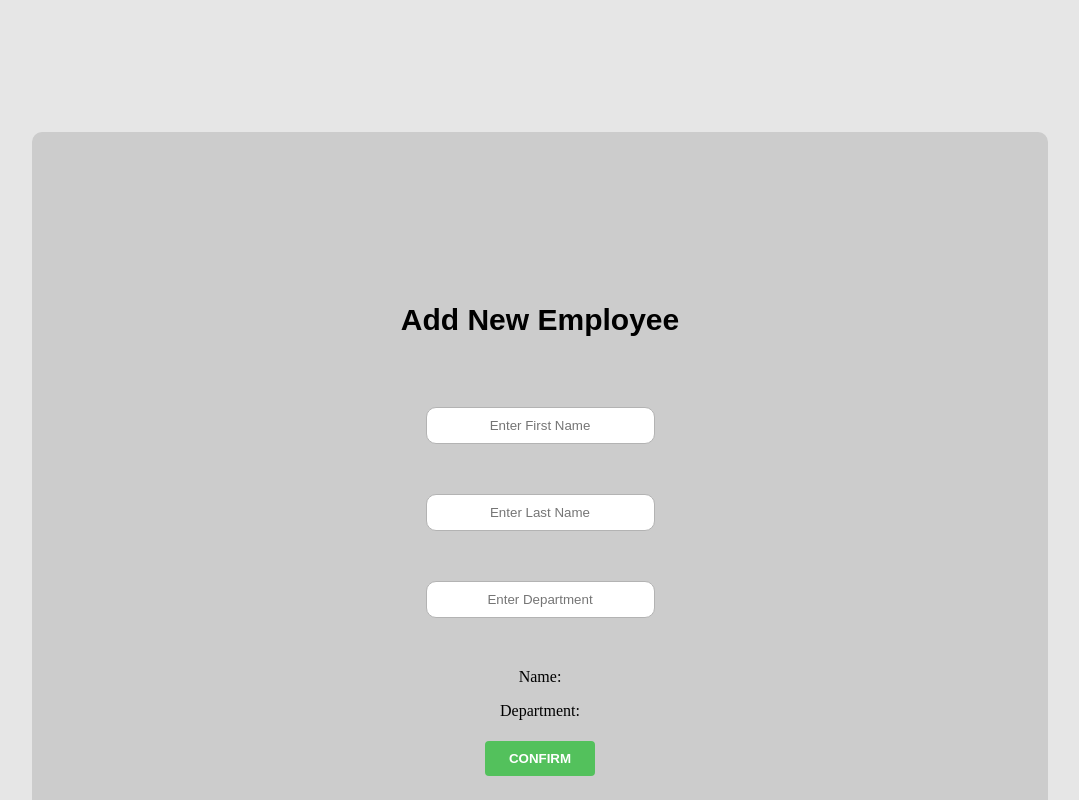
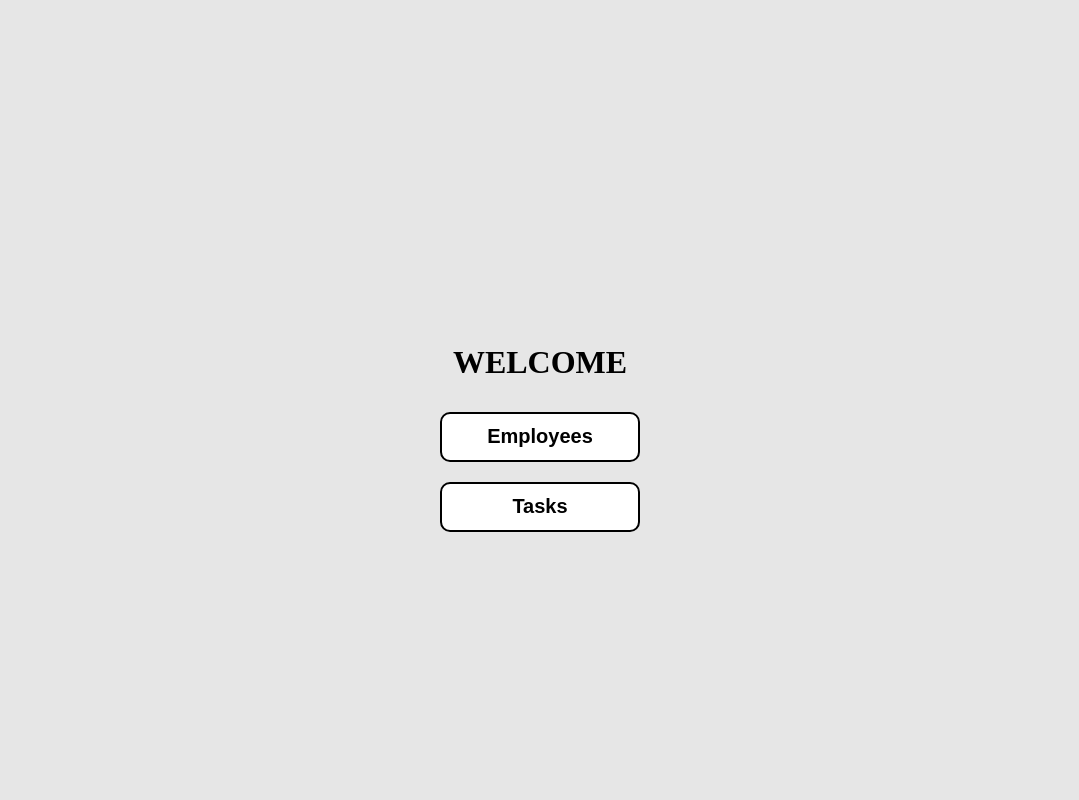
Before and after one commit to J-AS0N/WebDevFinal, a React (Vite) app: page / in a window 1280 px wide. Shown: the top 800 px of the page, without its empty margins (100-1179 px from the left). Built offline with nearby package versions, Linux system fonts and the light colour scheme.

Commit message:
implemented links using react router

```diff
--- a/src/App.jsx
+++ b/src/App.jsx
@@ -1,22 +1,22 @@
 import { HashRouter as Router, Routes, Route } from 'react-router-dom';
 import Home from './Pages/Home.jsx';
-import AllEmployeesView from './Pages/AllEmployeesView.jsx';
-import AllTasksView from './Pages/AllTasksView.jsx';
-import AddEmployee from './components/AddEmployee.jsx';
+import AllEmployeesView from './Pages/AllEmployeesView';
+import AllTasksView from './Pages/AllTasksView';
+import AddEmployee from './components/AddEmployee';
 
 
 function App() {
   return (
     <div>
-      <AddEmployee/>
+       <Router>
+        <Routes>
+          <Route path="/" element={<Home/>}/>
+          <Route path="/AllEmployeesView" element={<AllEmployeesView/>}/>
+          <Route path="/AllTasksView" element={<AllTasksView/>}/>
+          <Route path="/AddEmployee" element={<AddEmployee/>}/>
+        </Routes>
+      </Router>
     </div>
-    // <Router>
-    //   <Routes>
-    //     <Route path="/" element={<Home/>}/>
-    //     <Route path="/AllEmployeesView" element={<AllEmployeesView/>}/>
-    //     <Route path="/AllTasksView" element={<AllTasksView/>}/>
-    //   </Routes>
-    // </Router>
 
   );
 }
--- a/src/Pages/AllEmployeesView.jsx
+++ b/src/Pages/AllEmployeesView.jsx
@@ -1,4 +1,5 @@
 import '../styles/App.css'
+import { Link } from 'react-router-dom';
 import AllEmployeeCSS from '../styles/AllEmployeesView.module.css'
 import React, { useState } from 'react';
 
@@ -31,7 +32,7 @@ function AllEmployeesView() {
           </div>
         ))
       )}
-    <button className={AllEmployeeCSS.add}> Add </button>
+    <Link to="/AddEmployee" style={{textDecoration: 'none'}}> <button className={AllEmployeeCSS.add}> Add </button> </Link>
     </div>
   );
 }
--- a/src/Pages/Home.jsx
+++ b/src/Pages/Home.jsx
@@ -1,10 +1,12 @@
+import { Link } from 'react-router-dom';
 import HomeCSS from '../styles/Home.module.css'
+
 function Home() {
     return(
     <div className={HomeCSS.container}>
         <h1> WELCOME</h1>
-        <button className={HomeCSS.employees}> Employees </button>
-        <button className={HomeCSS.tasks}> Tasks </button>
+        <Link to="/AllEmployeesView" style={{textDecoration: 'none'}}> <button className={HomeCSS.employees}> Employees </button> </Link>
+        <Link to="/AllTasksView" style={{textDecoration: 'none'}}> <button className={HomeCSS.tasks}> Tasks </button> </Link>
     </div>
     )
 }
```
